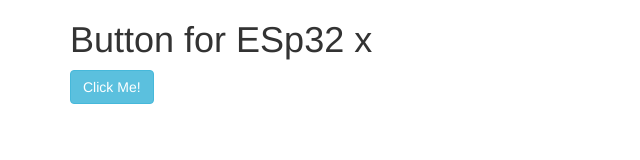
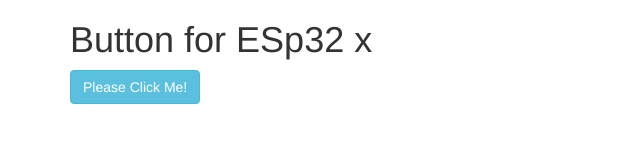
Before and after one commit to asmarizan/iot_test, a plain HTML site: page index.html in a window 1280 px wide. Shown: the whole page, without its empty margins (0-640 px from the left). Drawn offline with nearby package versions, Linux system fonts and the light colour scheme.

Commit message:
Update index.html
Tambah perkataan Please di button

```diff
--- a/index.html
+++ b/index.html
@@ -12,7 +12,7 @@
 
 <div class="container">
   <h1>Button for ESp32 x</h1>
-  <button type="submit" class="btn btn-info" onclick="getblynk()">Click Me!</button>
+  <button type="submit" class="btn btn-info" onclick="getblynk()">Please Click Me!</button>
 </div>
 
 <script>
```
